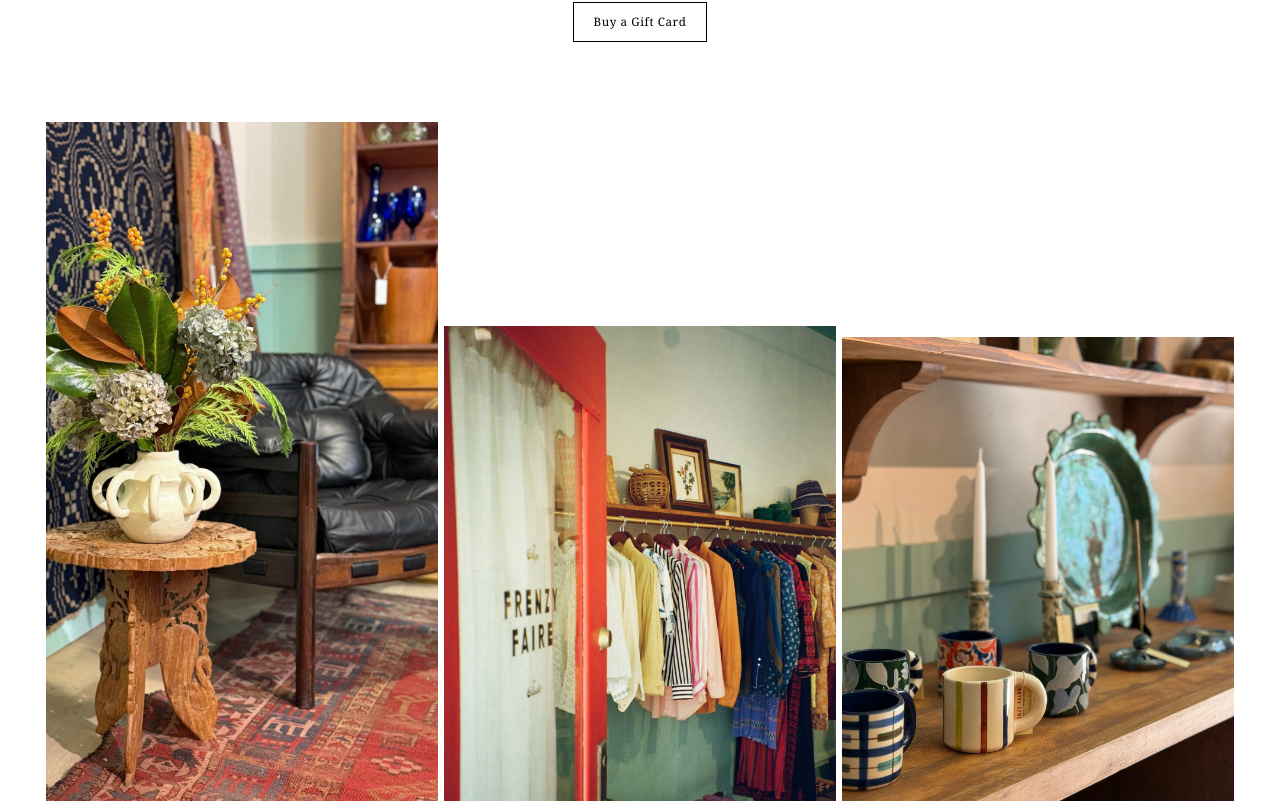
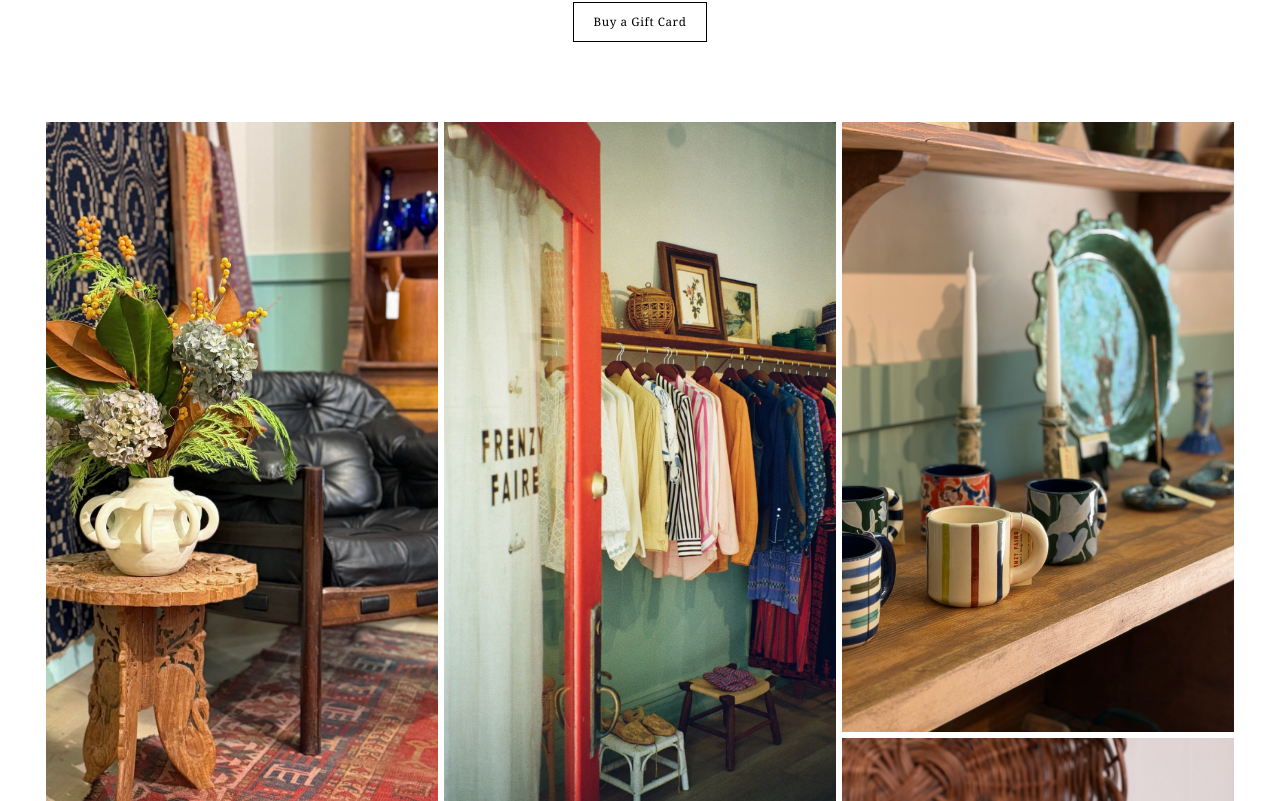
Before and after one commit to timothybuck13/frenzy-faire, a React (Vite) app: page / in a window 1280 px wide. Shown: the part 1739-2540 px from the top of the page. Built offline with nearby package versions, Linux system fonts and the light colour scheme.

Commit message:
Flat top and bottom: flex-grow gallery with object-fit cover

```diff
--- a/src/App.jsx
+++ b/src/App.jsx
@@ -195,20 +195,27 @@ function Gallery({ photoList, onImageClick }) {
     columns[shortest].height += p.h / p.w
   })
 
-  // Find the tallest column and align all columns to the bottom
-  const maxHeight = Math.max(...columns.map(c => c.height))
-
   return (
-    <div style={{ display: 'flex', gap: `${GAP}px`, alignItems: 'flex-end' }}>
+    <div style={{ display: 'flex', gap: `${GAP}px`, alignItems: 'stretch' }}>
       {columns.map((col, ci) => (
         <div key={ci} style={{ flex: 1, display: 'flex', flexDirection: 'column', gap: `${GAP}px` }}>
           {col.photos.map((p, pi) => (
-            <div key={pi} onClick={() => onImageClick && onImageClick(p)} style={{ cursor: 'pointer' }}>
-              <LazyImage
+            <div
+              key={pi}
+              onClick={() => onImageClick && onImageClick(p)}
+              style={{
+                cursor: 'pointer',
+                flex: `${p.h / p.w} 1 0%`,
+                overflow: 'hidden',
+                minHeight: 0,
+              }}
+            >
+              <img
                 src={p.src}
                 alt={p.alt}
+                loading="lazy"
                 className="gallery-img"
-                style={{ width: '100%', aspectRatio: `${p.w}/${p.h}` }}
+                style={{ width: '100%', height: '100%', objectFit: 'cover', display: 'block' }}
               />
             </div>
           ))}
```
